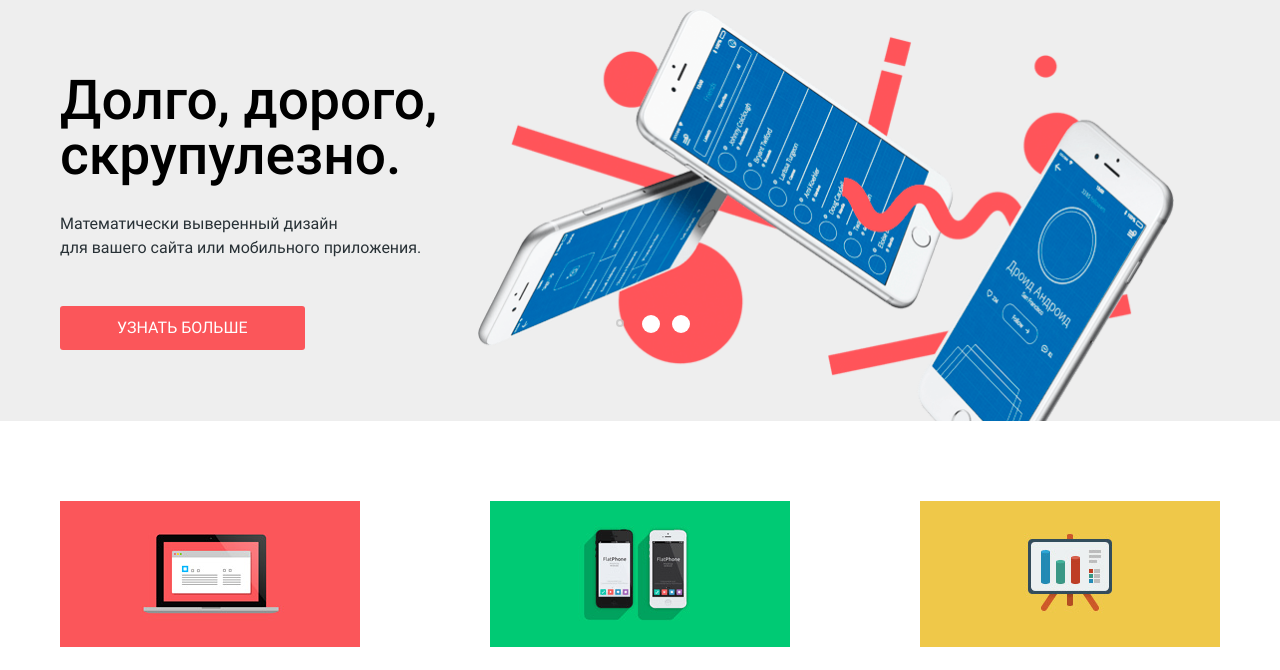
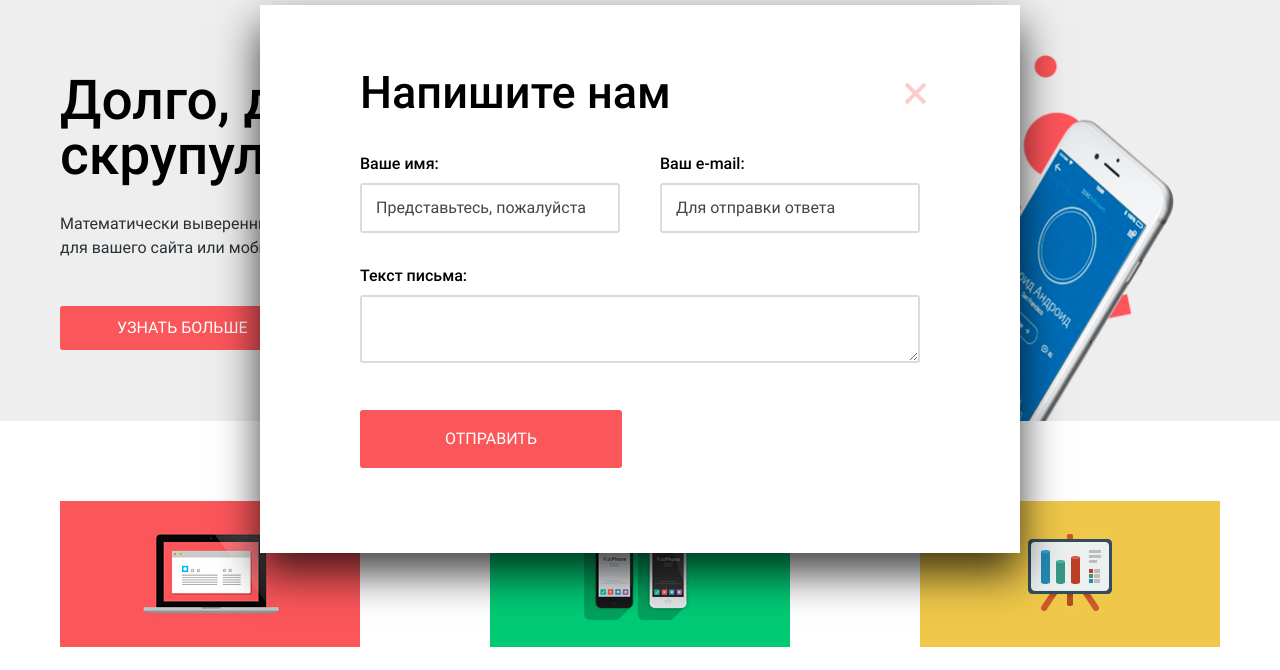
Before and after one commit to konopatova/nerds, a website: page app/index.html in a window 1280 px wide. Shown: the part 121-791 px from the top of the page. Drawn offline with Linux system fonts and the light colour scheme; some packages are replaced by stand-ins of ours; files whose address does not match are found by name.

Commit message:
form modal

```diff
--- a/app/index.html
+++ b/app/index.html
@@ -16,7 +16,7 @@
 	<link rel="stylesheet" href="css/main.min.css">
 
 
-	<title>Nerds</title>
+	<title>Nёrds</title>
 </head>
 <body>
 
@@ -25,7 +25,7 @@
 				<div class="row align-items-center">
 						<div class="logo__block">
 					<a href="#" class="header__logo__link">
-						<img src="./img/nerds-logo.svg" alt="Nerds" width="160px">
+						<img src="./img/nerds-logo.svg" alt="Nёrds" width="160px">
 					</a>
 				</div>
 
@@ -186,22 +186,30 @@
 					</form>
 		</section>
 
-		<section class="modal modal__callback">
+		<section class="modal__callback">
         <h6 class="modal__title">Напишите нам</h6>
         <form class="callback" name="callback" method="post" action="https://echo.htmlacademy.ru">
-          <div class="form__group">
-            <label for="callback__name">Ваше имя:</label>
-            <input type="text" name="callback__name" id="callback__name" placeholder="Представьтесь, пожалуйста">
+          <div class="form-feedback__row">
+						<div class="form-feedback__column">
+							<label class="form-feedback__label" for="feedback-name">Ваше имя:</label>
+							<input class="form-feedback__text" type="text" name="name" id="feedback-name" placeholder="Представьтесь, пожалуйста" required="">
+						</div>
+
+						<div class="form-feedback__column">
+							<label class="form-feedback__label" for="feedback-email">Ваш e-mail:</label>
+							<input class="form-feedback__text" type="email" name="email" id="feedback-email" placeholder="Для отправки ответа" required="">
+						</div>
 					</div>
-					<div class="form__group">
-            <label for="callback__email">Ваш e-mail:</label>
-            <input type="email" name="callback__email" id="callback__email" placeholder="Для отправки ответа">
-          </div>
-          <label for="input-message">Текст письма:</label><textarea name="callnack__message" rows="8" cols="80" placeholder="В свободной форме"></textarea>
-          <button class="button callback__submit" type="submit">Отправить</button>
+
+			<div class="form-feedback__row form-feedback__row-message">
+				<label class="form-feedback__label" for="feedback-message">Текст письма:</label>
+					<textarea class="form-feedback__text form-feedback__textarea" name="message" id="feedback-message" placeholder="В свободной форме">
+					</textarea>
+				</div>
+				<button class="btn btn--red form-feedback__button" type="submit">Отправить</button>
+				<button class="form-feedback__close" aria-label="Закрыть" type="button"></button>
         </form>
 
-				<button class="modal__close" type="button">Закрыть</button>
       </section>
 
 
--- a/app/scss/main.scss
+++ b/app/scss/main.scss
@@ -7,7 +7,7 @@
 @import "mixins";
 
 ::placeholder {
-	color: black;
+	color: #444444;
 }
 
 ::selection {
@@ -333,7 +333,7 @@ svg {
 	text-align: center;
 	outline: 0;
 	white-space: nowrap;
-	transition: background-color 0.05s ease-in-out;
+	transition: background-color 0.5s ease-in-out;
 	outline: 0;
 	&:focus,
   &.focus {
@@ -573,25 +573,82 @@ margin-bottom: 80px;
 	}
 }
 
-.modal {
-	//display: block;
-	margin: 0 auto;
-	max-width: 960px;
+.modal__callback {
+	display: block;
+	padding: 65px 100px 85px;
+	width: 760px;
 	background-color: white;
-	padding: 68px 100px;
-	label {
-		font-weight: 700;
-		font-size: 16px;
-		display: block;
-		margin-bottom: 6px;
+	box-shadow: 0 20px 40px 0 rgba(0,1,1,.75);
+	position: fixed;
+	z-index: 100;
+	top: 50%;
+	left: 50%;
+	transform: translate(-50%,-50%);
+	.modal__title {
+		margin-top: 0;
+    margin-bottom: 40px;
+    font-size: 45px;
+    font-weight: 500;
+    line-height: 45px;
 	}
-	.modal__title {
-		font-size: 45px;
-		line-height: 1;
-		font-weight: 500;
-		margin-bottom: 26px;
+	.form-feedback__row {
+    display: flex;
+    justify-content: space-between;
+    margin-bottom: 34px;
+	}
+	.form-feedback__column {
+    width: 260px;
+	}
+	.form-feedback__label {
+    display: block;
+    margin-bottom: 10px;
+    font-size: 16px;
+    font-weight: 500;
+    line-height: 18px;
+    color: black;
+	}
+	.form-feedback__text {
+		width: 100%;
+    padding: 14px;
+    font-size: 16px;
+    line-height: 18px;
+    color: #444444;
+    border: 2px solid #d7dcde;
+		border-radius: 3px;
+		&:hover {
+			border-color: #b4b9bb;
+		}
+		&:focus {
+			border-color: black;
+		}
+	}
+	.form-feedback__row-message {
+    flex-direction: column;
+    margin-bottom: 47px;
+	}
+	.btn {
+    padding: 16px 84px;
+}
+.form-feedback__close {
+	position: absolute;
+	top: 78px;
+	right: 90px;
+	padding: 0;
+	width: 25px;
+	height: 25px;
+	background-image: url(../img/close-cross.svg);
+	background-repeat: no-repeat;
+	opacity: 0.3;
+	transition: opacity 0.5s ease-in-out;
+	cursor: pointer;
+	&:hover {
+		opacity: 1;
+		transition: opacity 0.5s ease-in-out;
+		cursor: pointer;
+	}
 	}
 }
+
 
 .socials {
 	font-size: 0;
```
Also changed, not shown: app/css/main.min.css, 1 other file.
